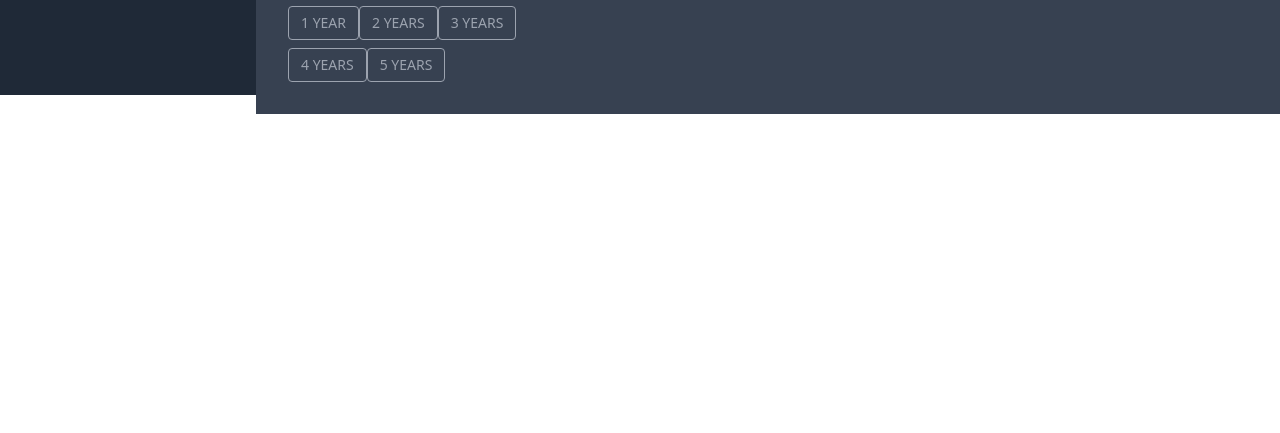
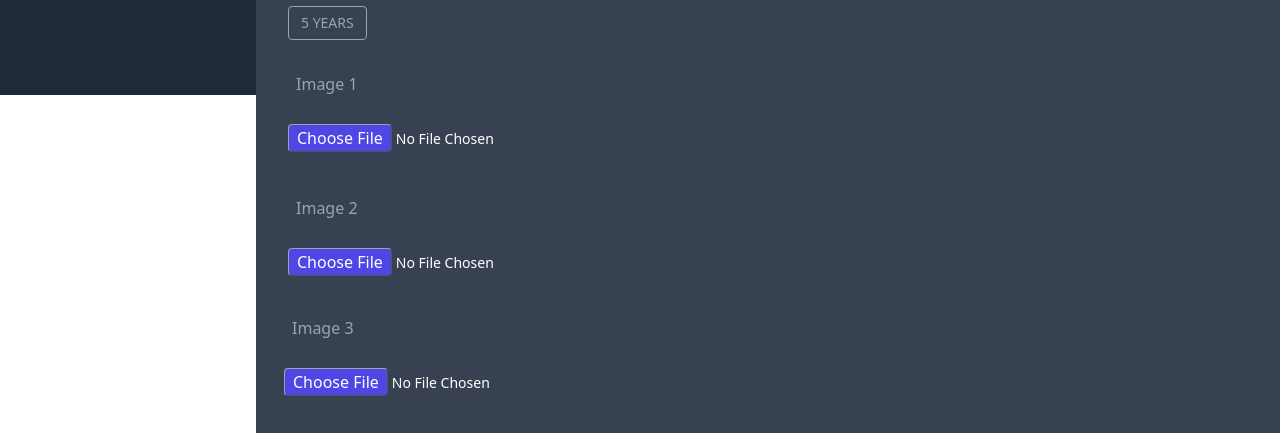
Before and after one commit to bappyahashan1810/e-commerce-app, a React (Create React App) app: page /dashboard/create-product in a window 1280 px wide. Shown: the part 705-1138 px from the top of the page. Before the commit the page ends 819 px from the top, so only its background shows below. Built offline with nearby package versions, Linux system fonts and the light colour scheme; no server answers; sample sign-in values are in the browser's storage.

Commit message:
added choose file input for create category page

```diff
--- a/src/Screen/Dashboard/CreateProduct.js
+++ b/src/Screen/Dashboard/CreateProduct.js
@@ -166,7 +166,7 @@ const CreateProduct = () => {
                 </label>
                 <TwitterPicker onChangeComplete={handleColor} />
               </div>
-              <div className="w-full md:w-6/12 p-3">
+              <div className="w-full p-3">
                 <label htmlFor="colors" className="title">
                   Choose sizes
                 </label>
@@ -184,6 +184,39 @@ const CreateProduct = () => {
                   </div>
                 )}
               </div>
+              <div className="w-full p-3">
+                <label htmlFor="image1" className="title">
+                  image 1
+                </label>
+                <input
+                  className="input-file"
+                  type="file"
+                  name="image1"
+                  id="image1"
+                />
+              </div>
+              <div className="w-full p-3">
+                <label htmlFor="image2" className="title">
+                  image 2
+                </label>
+                <input
+                  className="input-file"
+                  type="file"
+                  name="image1"
+                  id="image2"
+                />
+              </div>
+              <div className="w-full p-2">
+                <label htmlFor="image3" className="title">
+                  image 3
+                </label>
+                <input
+                  className="input-file"
+                  type="file"
+                  name="image1"
+                  id="image3"
+                />
+              </div>
             </div>
           </div>
           <div className="w-full md:w-4/12 p-3 ">
--- a/src/index.css
+++ b/src/index.css
@@ -22,7 +22,7 @@
     @apply text-white bg-green-800 p-2 mb-3 font-medium text-sm rounded-md;
   }
   .title {
-    @apply block capitalize text-gray-400 p-2 text-base mb-2;
+    @apply block capitalize text-gray-400 p-2 text-base mb-2 mt-0;
   }
   .size {
     @apply border border-gray-400 px-3 text-gray-400 text-sm py-1.5 rounded mt-2 uppercase cursor-pointer;
@@ -30,4 +30,7 @@
   .heading {
     @apply capitalize text-gray-400 font-semibold;
   }
+  .input-file {
+    @apply file:px-2 py-3 text-sm capitalize file:capitalize file:text-base file:rounded file:bg-indigo-600 file:text-white file:border file:border-gray-400;
+  }
 }
```
